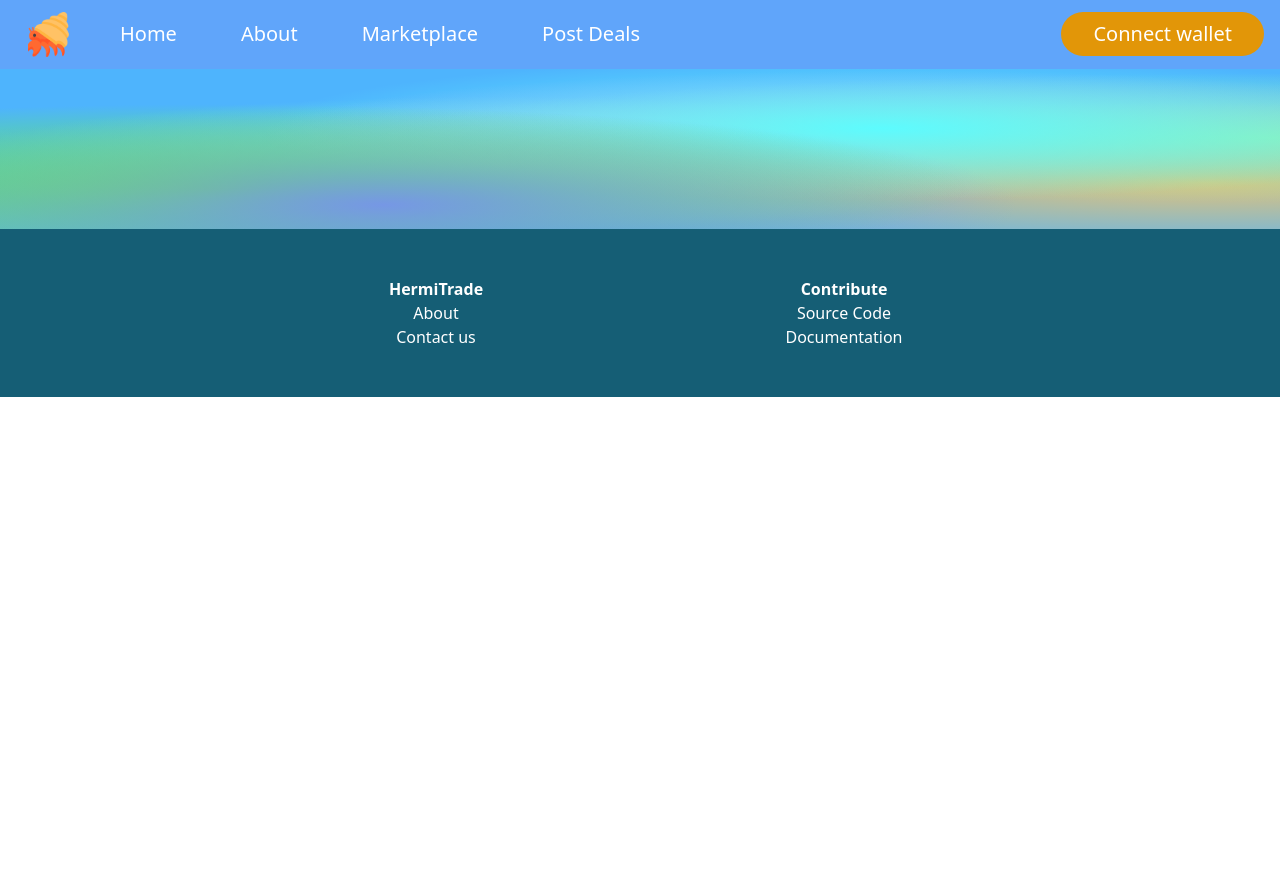
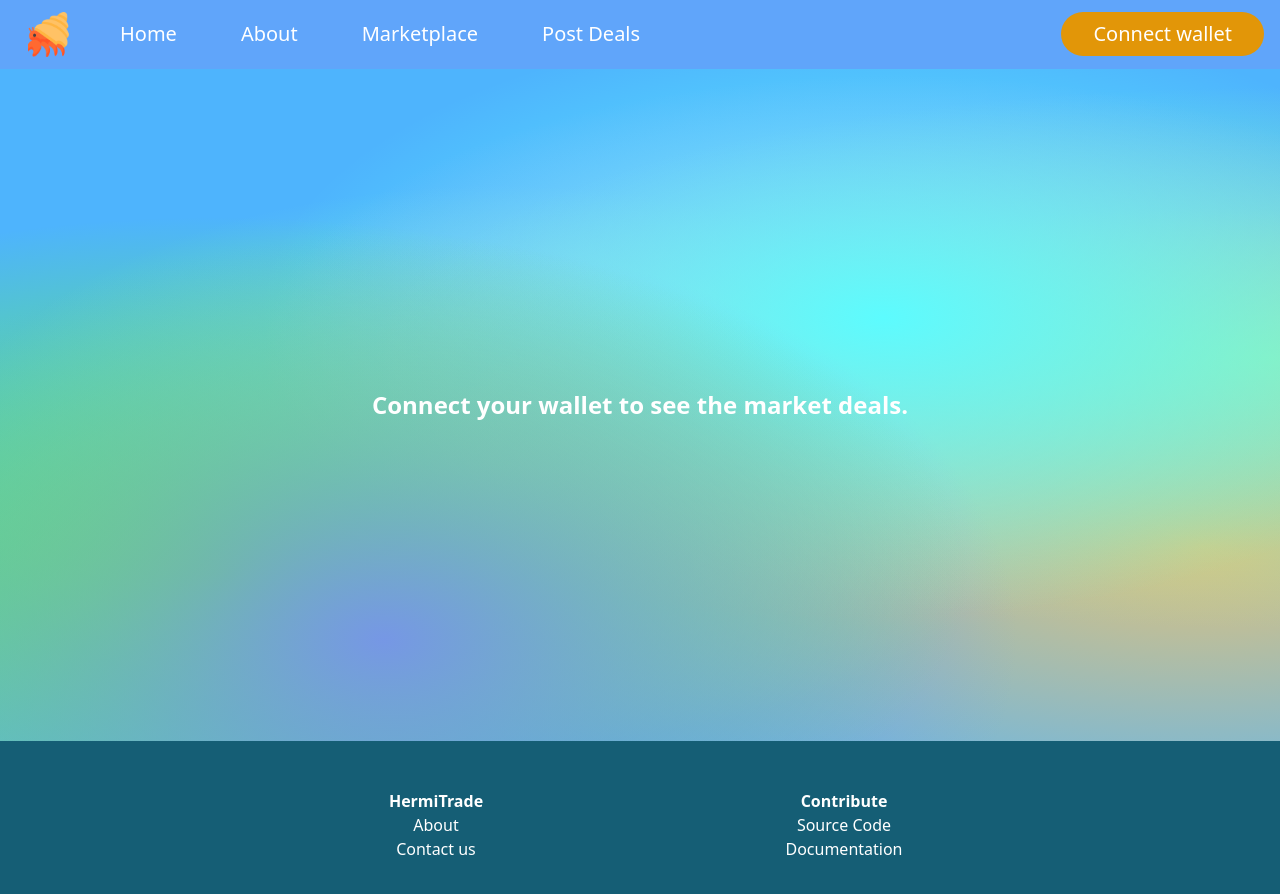
Before and after one commit to Dissonant101/hermitrade, a React (Vite) app in the folder client/: page /market in a window 1280 px wide. Shown: the top 894 px of the page. Before the commit the page ends 800 px from the top, so only its background shows below. Built offline with nearby package versions, Linux system fonts and the light colour scheme.

Commit message:
*Require* connecting wallet to view market

```diff
--- a/client/src/components/Market.tsx
+++ b/client/src/components/Market.tsx
@@ -35,6 +35,7 @@ const DealCard = ({ dealInfo }: { dealInfo: Deal }) => {
 };
 
 const Market = () => {
+	const { currentAccount } = useContext(HermitradeContext);
 
 	const {
 		deals,
@@ -51,11 +52,15 @@ const Market = () => {
 		<div>
 			<div className="market-bg px-10 py-20">
 				<div className="">
-					<div className="grid grid-cols-3 gap-11">
-						{deals.reverse().map((deal: Deal) => (
-							<DealCard dealInfo={deal} key={deal.timestamp + deal.description} />
-						))}
-					</div>
+					{currentAccount.length == 0 ? (
+						<p className="py-60 text-white font-semibold text-2xl text-center">Connect your wallet to see the market deals.</p>
+					) : (
+						<div className="grid grid-cols-3 gap-11">
+							{deals.reverse().map((deal: Deal) => (
+								<DealCard dealInfo={deal} key={deal.timestamp + deal.description} />
+							))}
+						</div>
+					)}
 				</div>
 			</div>
 		</div>
--- a/client/src/context/HermitradeContext.tsx
+++ b/client/src/context/HermitradeContext.tsx
@@ -35,7 +35,6 @@ export const HermitradeContextProvider = ({ children }: { children: any }) => {
 		localStorage.setItem("currentAccount", currentAccount)
 	}, [currentAccount])
 
-
 	const connectWallet = async () => {
 		try {
 			if (!ethereum) return alert("Please install MetaMask.");
@@ -71,6 +70,10 @@ export const HermitradeContextProvider = ({ children }: { children: any }) => {
 	};
 
 	const getDeals = async () => {
+		const provider = new ethers.providers.Web3Provider(ethereum);
+		if (!(await provider.listAccounts()).length) {
+			setCurrentAccount("");
+		}
 		const contract = createEthereumContract();
 		if (!contract) {
 			return;
```
